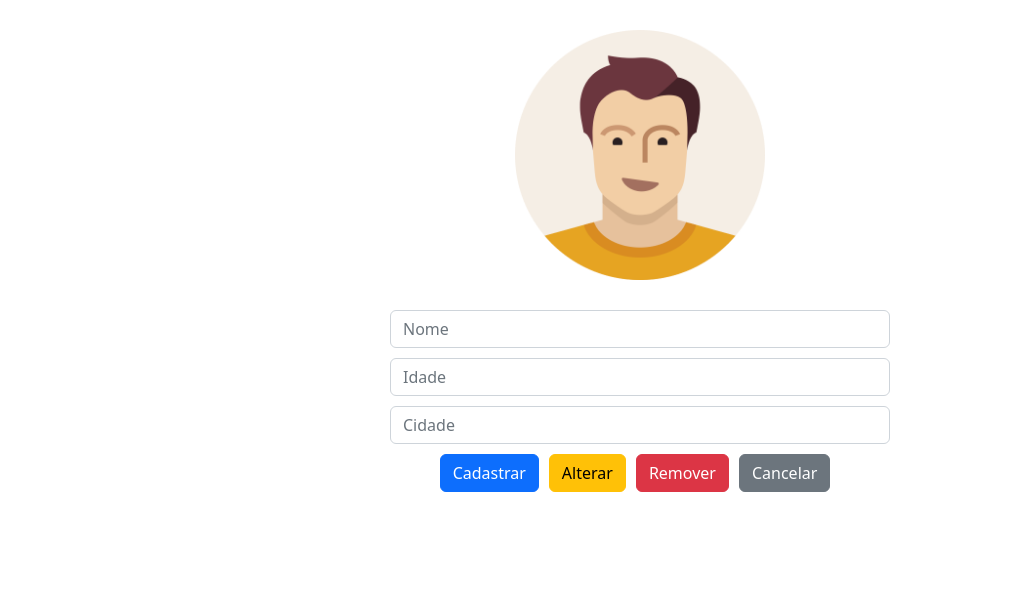
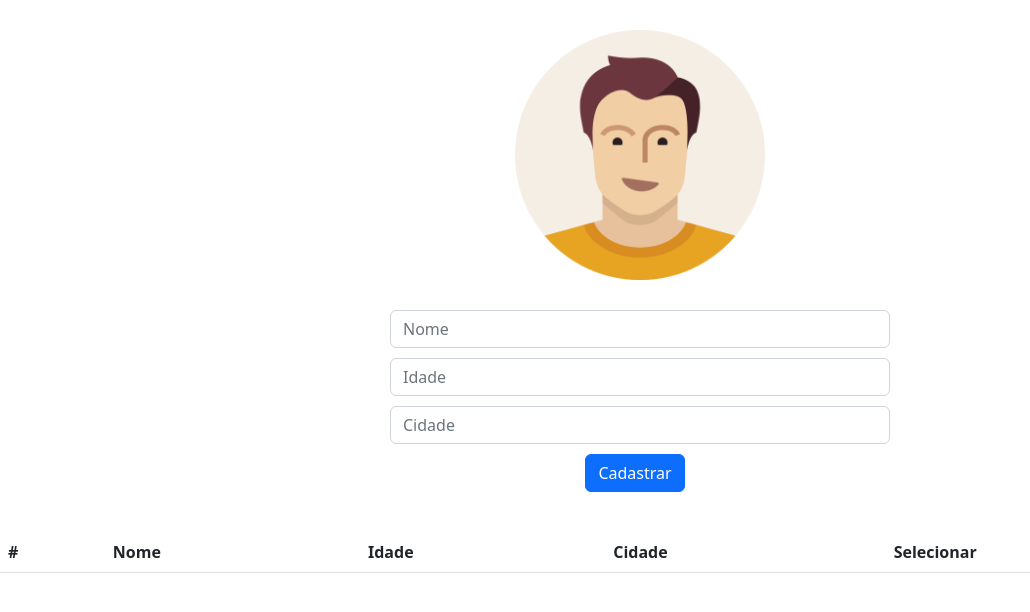
Before and after one commit to joaov12/Project-Angular-Spring-Frontend, an Angular app: page / in a window 1280 px wide. Shown: the top 612 px of the page, without its empty margins (0-1030 px from the left). Built offline with nearby package versions, Linux system fonts and the light colour scheme.

Commit message:
Criada uma tabela para vizualização e alterada a visibilidade dos botões

```diff
--- a/src/app/principal/principal.component.html
+++ b/src/app/principal/principal.component.html
@@ -5,8 +5,23 @@
     <input type="number" placeholder="Idade" class="form-control">
     <input type="text" placeholder="Cidade" class="form-control">
 
-    <input type="button" value="Cadastrar" class="btn btn-primary">
-    <input type="button" value="Alterar" class="btn btn-warning">
-    <input type="button" value="Remover" class="btn btn-danger">
-    <input type="button" value="Cancelar" class="btn btn-secondary">
+    <input type="button" value="Cadastrar"  *ngIf="btnCadastro"  class="btn btn-primary">
+    <input type="button" value="Alterar"   *ngIf="!btnCadastro"  class="btn btn-warning">
+    <input type="button" value="Remover"  *ngIf="!btnCadastro"  class="btn btn-danger">
+    <input type="button" value="Cancelar"  *ngIf="!btnCadastro" class="btn btn-secondary">
 </form>
+
+<table class="table">
+    <thead>
+        <tr>
+            <th>#</th>
+            <th>Nome</th>
+            <th>Idade</th>
+            <th>Cidade</th>
+            <th>Selecionar</th>
+        </tr>
+    </thead>
+    <tbody>
+
+    </tbody>
+</table>
--- a/src/app/principal/principal.component.ts
+++ b/src/app/principal/principal.component.ts
@@ -6,5 +6,7 @@ import { Component } from '@angular/core';
   styleUrls: ['./principal.component.css']
 })
 export class PrincipalComponent {
+   // Variável para visibilidade dos botões
+   btnCadastro:boolean = true;
 
 }
```
